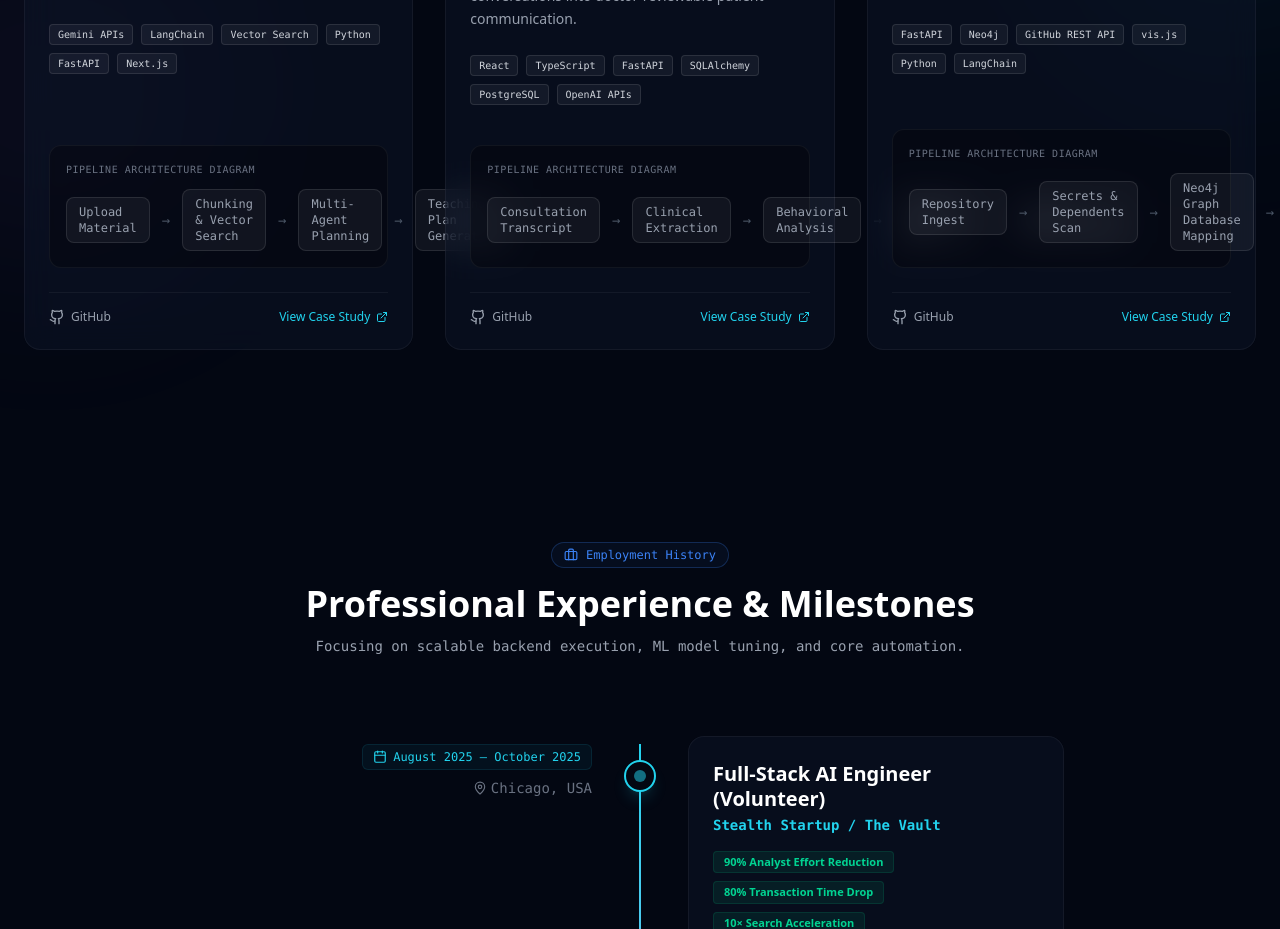
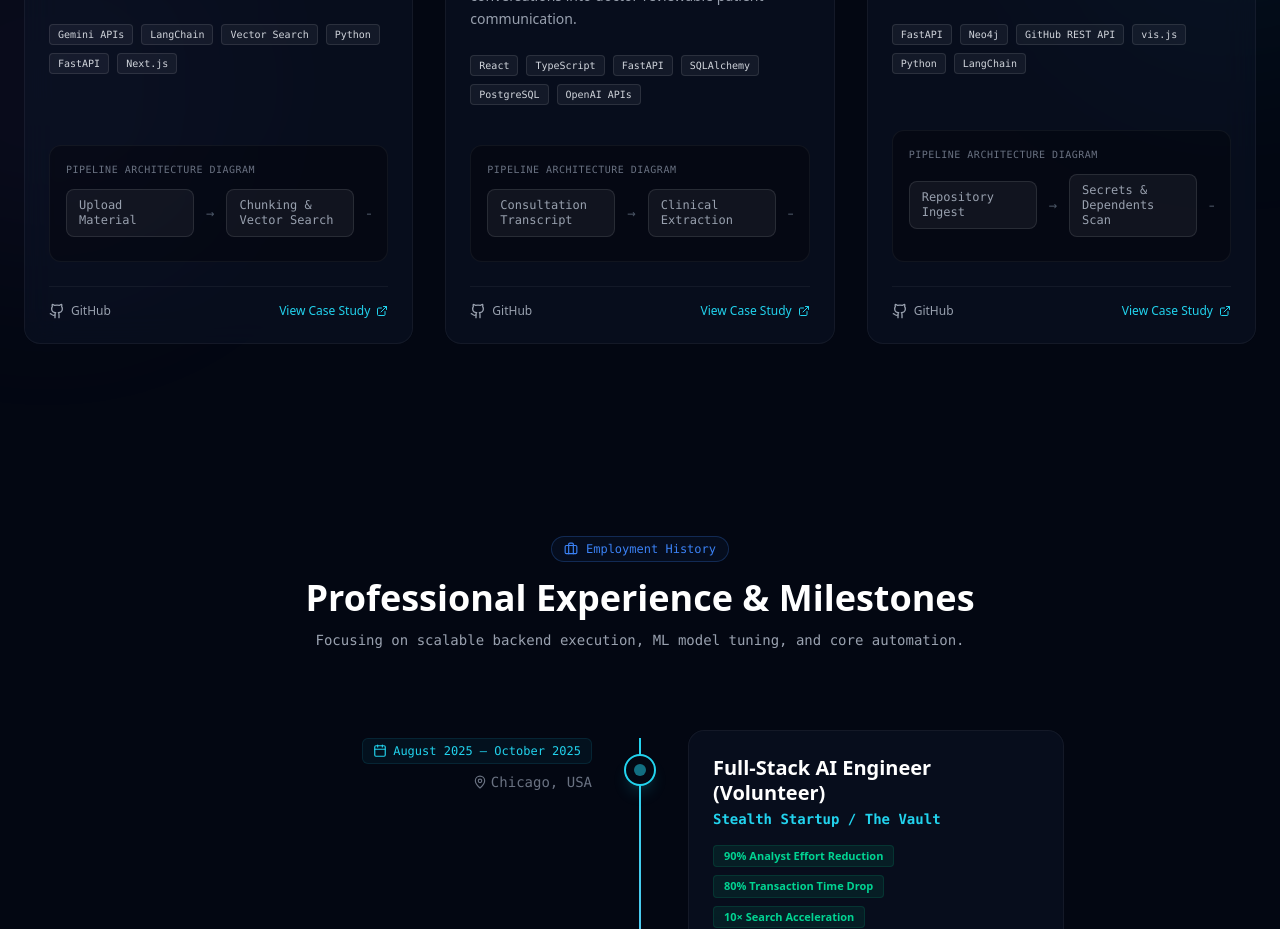
Before and after one commit to PushkrajKohok/MyPortfolio, a Next.js app: page / in a window 1280 px wide. Shown: the part 2360-3289 px from the top of the page. Built offline with nearby package versions, Linux system fonts and the light colour scheme.

Commit message:
Contain project architecture scrollers

```diff
--- a/components/Projects.tsx
+++ b/components/Projects.tsx
@@ -13,16 +13,17 @@ export default function Projects() {
   // Workflow pipeline icon mapper for visuals
   const renderWorkflow = (workflow: string[], id: string) => {
     return (
-      <div className="mt-6 p-4 bg-black/30 border border-white/5 rounded-xl">
+      <div className="mt-6 p-4 bg-black/30 border border-white/5 rounded-xl overflow-hidden">
         <span className="text-[10px] font-mono uppercase tracking-wider text-gray-500 block mb-3">
           Pipeline Architecture Diagram
         </span>
-        <div className="flex flex-col sm:flex-row items-center justify-between gap-3 text-center sm:text-left">
+        <div className="overflow-x-auto overflow-y-hidden pb-2 pr-1 [scrollbar-color:rgba(34,211,238,0.35)_rgba(255,255,255,0.06)] [scrollbar-width:thin]">
+          <div className="flex w-max min-w-full items-center gap-3 text-left">
             {workflow.map((step, idx) => (
               <React.Fragment key={step}>
                 {/* Step bubble */}
                 <div
-                className={`px-3 py-1.5 rounded-lg border text-xs font-mono transition-all duration-300 ${
+                  className={`min-h-12 w-32 shrink-0 px-3 py-2 rounded-lg border text-xs font-mono leading-tight transition-all duration-300 ${
                     hoveredId === id
                       ? "bg-accent-cyan/10 border-accent-cyan/40 text-accent-cyan"
                       : "bg-white/5 border-white/10 text-gray-400"
@@ -33,17 +34,13 @@ export default function Projects() {
 
                 {/* Connection arrow (only between steps) */}
                 {idx < workflow.length - 1 && (
-                <div className="text-gray-600 font-mono text-sm hidden sm:block">
+                  <div className="shrink-0 text-gray-600 font-mono text-sm">
                     &rarr;
-                </div>
-              )}
-              {idx < workflow.length - 1 && (
-                <div className="text-gray-600 font-mono text-xs sm:hidden py-1">
-                  &darr;
                   </div>
                 )}
               </React.Fragment>
             ))}
+          </div>
         </div>
       </div>
     );
```
Lines whose indentation alone changed are shown as unchanged.
